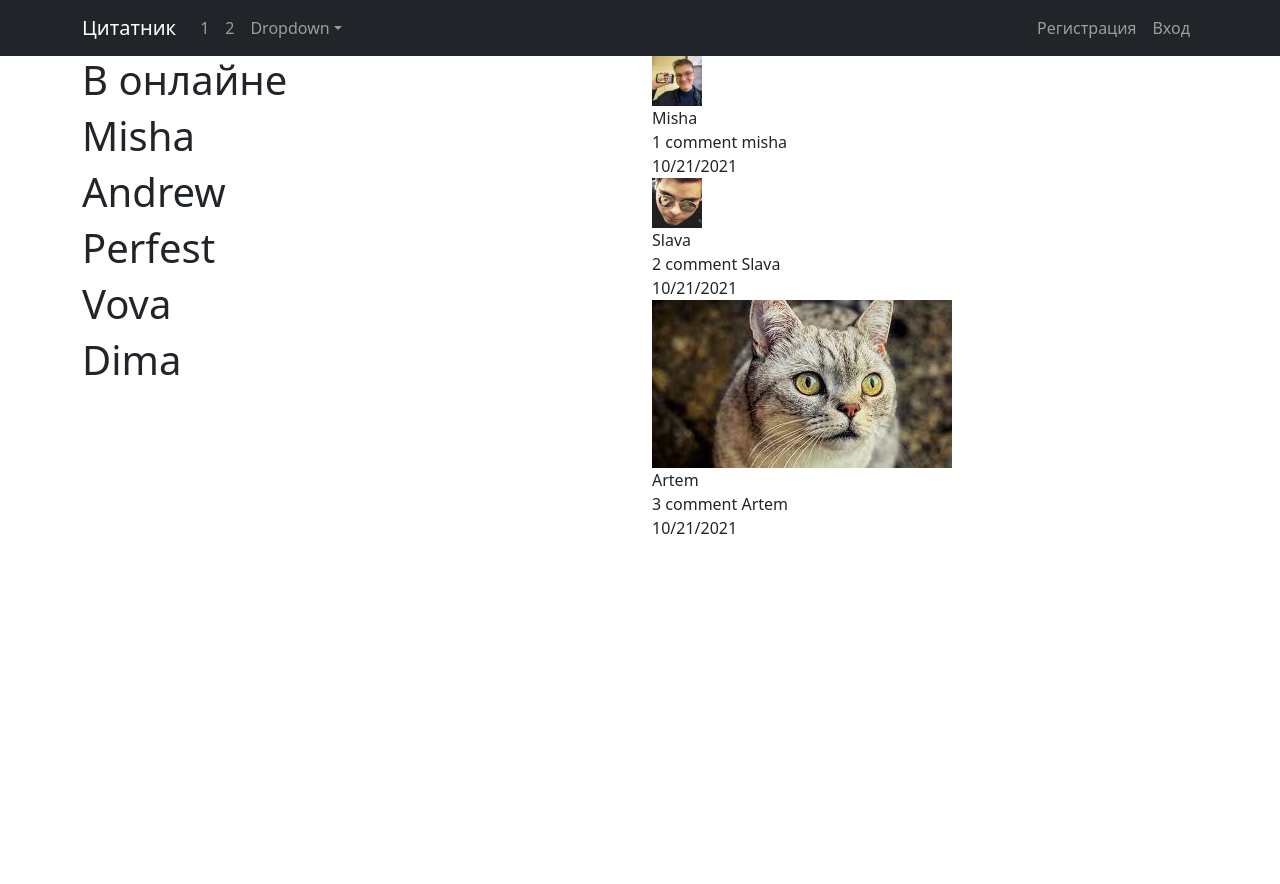
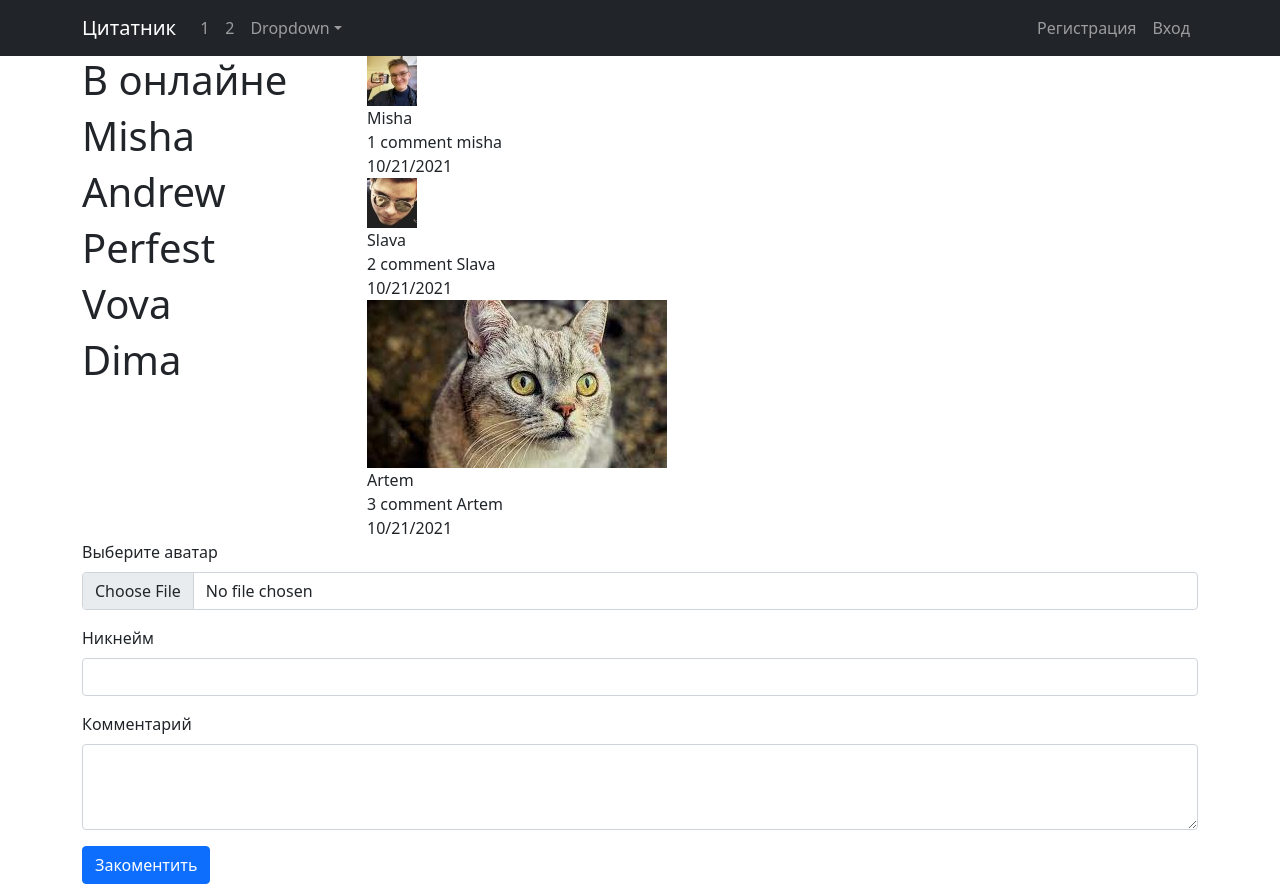
Before and after one commit to Alliance-Of-Independent-Programmers/acc-book, a React (Create React App) app in the folder frontend/: page / in a window 1280 px wide. Before the commit the page ends 800 px from the top, so only its background shows below. Built offline with nearby package versions, Linux system fonts and the light colour scheme.

Commit message:
Added form

```diff
--- a/frontend/public/index.html
+++ b/frontend/public/index.html
@@ -24,7 +24,7 @@
       work correctly both with client-side routing and a non-root public URL.
       Learn how to configure a non-root public URL by running `npm run build`.
     -->
-    <title>React App</title>
+    <title>Цитатник</title>
   </head>
   <body>
     <noscript>You need to enable JavaScript to run this app.</noscript>
--- a/frontend/src/App.js
+++ b/frontend/src/App.js
@@ -5,6 +5,8 @@ import Nav from "react-bootstrap/Nav";
 import NavDropdown from "react-bootstrap/NavDropdown";
 import Col from "react-bootstrap/Col";
 import Row from "react-bootstrap/Row";
+import Form from "react-bootstrap/Form";
+import Button from "react-bootstrap/Button";
 
 import CommentView from "./CommentView";
 import comments from "./data";
@@ -51,9 +53,31 @@ export default function App() {
             <h1>Vova</h1>
             <h1>Dima</h1>
           </Col>
-          <Col>
+          <Col xs={9}>
             <CommentView comments={comments} />
           </Col>
+        </Row>
+        <Row>
+          <Form>
+            <Form.Group controlId="formFile" className="mb-3">
+              <Form.Label>Выберите аватар</Form.Label>
+              <Form.Control type="file" />
+            </Form.Group>
+            <Form.Group className="mb-3" controlId="exampleForm.ControlInput1">
+              <Form.Label>Никнейм</Form.Label>
+              <Form.Control type="email" />
+            </Form.Group>
+            <Form.Group
+              className="mb-3"
+              controlId="exampleForm.ControlTextarea1"
+            >
+              <Form.Label>Комментарий</Form.Label>
+              <Form.Control as="textarea" rows={3} />
+            </Form.Group>
+            <Button variant="primary" type="submit">
+              Закоментить
+            </Button>
+          </Form>
         </Row>
       </Container>
     </>
```
